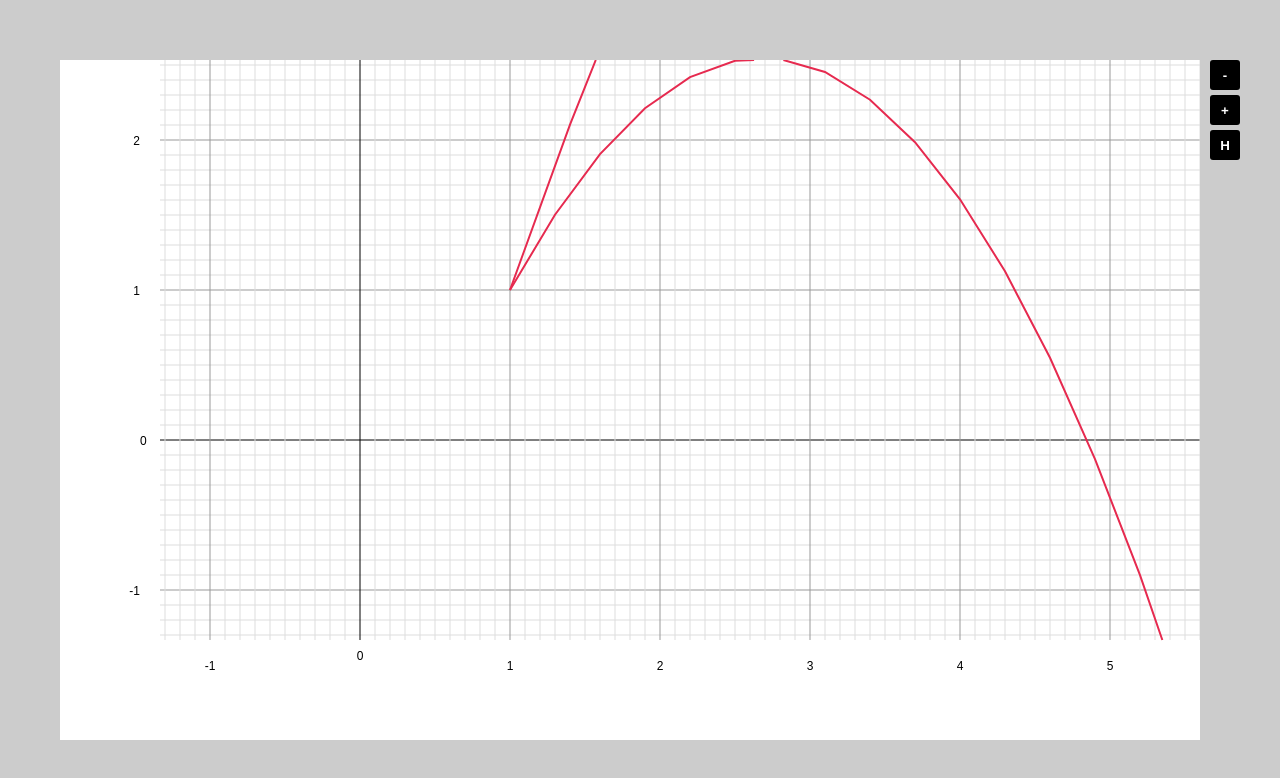
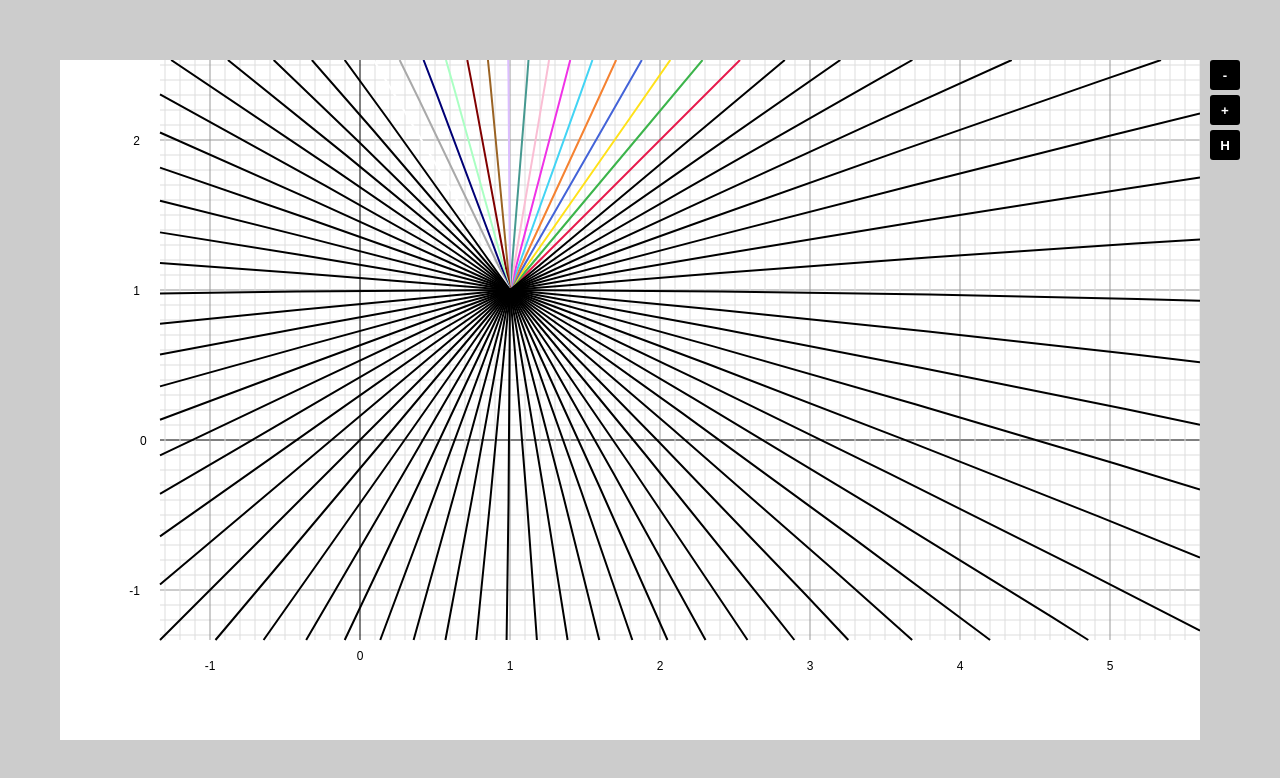
Before and after one commit to MulleMiel/graphjs, a plain HTML site: page index.html in a window 1280 px wide. Drawn offline with Linux system fonts and the light colour scheme; animation ran at ten frames a second.

Commit message:
give unique color to individual lines

```diff
--- a/index.html
+++ b/index.html
@@ -26,8 +26,17 @@
 
     const grid = new Graph(wrapper);
 
-    grid.addPoint(1, 1, 4, 12);
-    grid.addPoint(1, 1, 3, 6);
+    grid.maxTime = 30;
+
+    const pos = new Vector(1, 1);
+    const vel = new Vector(10, 10);
+
+    for(let i = 0; i < 360; i+=5){
+      const vel2 = vel.copy();
+      vel2.rotate(Math.PI / 180 * i);
+      const point2 = new Point(pos.copy(), vel2);
+      grid.addPoint(point2);
+    }
 
     grid.start();
   </script>
--- a/metric.js
+++ b/metric.js
@@ -10,6 +10,7 @@ class Graph {
     this.scale = new Vector(1, 1);
     this.ppm = 62.5; // px per meter
     this.spacing1 = 100;
+    this.colorList = ['#e6194B', '#3cb44b', '#ffe119', '#4363d8', '#f58231', '#42d4f4', '#f032e6', '#fabed4', '#469990', '#dcbeff', '#9A6324', '#800000', '#aaffc3', '#000075', '#a9a9a9', '#ffffff', '#000000'];
     this.color1 = "#999999";
     this.color2 = "#dddddd";
     this.color3 = "#000000";
@@ -35,7 +36,7 @@ class Graph {
     this.maxTime = 2;
     this.realTime = true;
     this.lastTime = new Date().getTime();
-    this.dt = 0.2;
+    this.dt = 0.5;
     this.rdt = this.dt;
 
     this.build();
@@ -267,8 +268,14 @@ class Graph {
     //this.ppm = 62.5; // px per meter
   }
 
-  addPoint(x, y, vx, vy) {
-    this.points.push(new Point(x, y, vx, vy));
+  addPoint(point, color) {
+    if(!point.color) {
+      if(!color){
+        color = this.colorList[this.points.length];
+      }
+      point.setColor(color);
+    }
+    this.points.push(point);
   }
 
   updatePoints() {
@@ -442,18 +449,31 @@ class Graph {
 
 class Point {
 
-  constructor(x, y, vx, vy) {
-    this.pos = new Vector(x, y);
-    this.vel = new Vector(vx, vy);
+  constructor(x, y, vx, vy, color) {
 
-    this.gravity = new Vector(0, -9.81);
+    if(arguments.length <= 3) {
+      this.pos = x;
+      this.vel = y;
+      this.color = vx;
+      this.pathColor = vx;
+    } else {
+      this.pos = new Vector(x, y);
+      this.vel = new Vector(vx, vy);
+      this.color = color;
+      this.pathColor = color;
+    }
+
+    this.gravity = new Vector(-1, -1);
 
     this.path = [this.pos.copy()];
-    this.pathColor = '#e62a4f';
 
-    this.radius = 10;
-    this.color = '#e62a4f';
+    this.radius = 5;
     this.mass = 1;
+  }
+
+  setColor(color){
+    this.color = color;
+    this.pathColor = color;
   }
 
   update(dt) {
```
